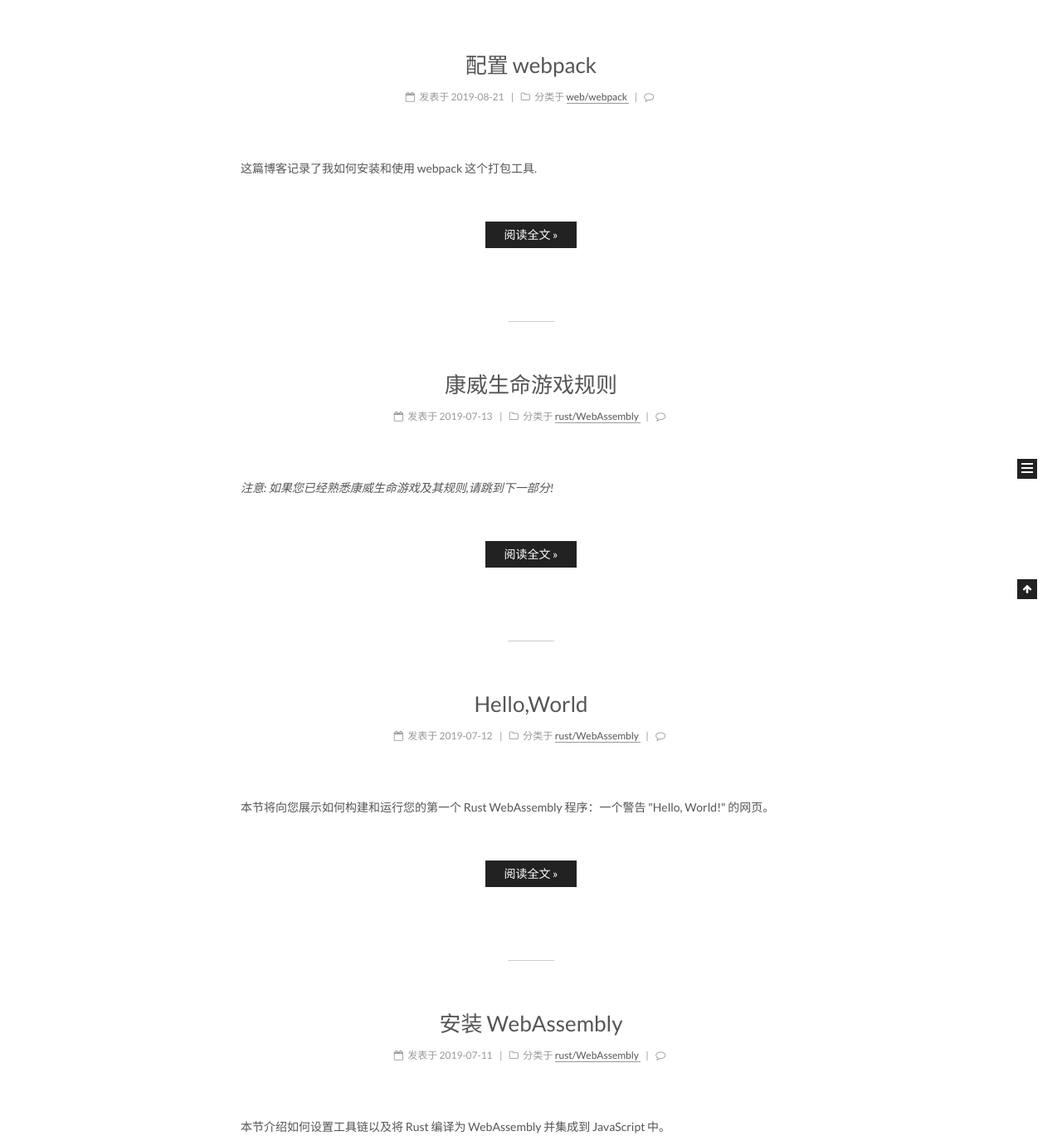
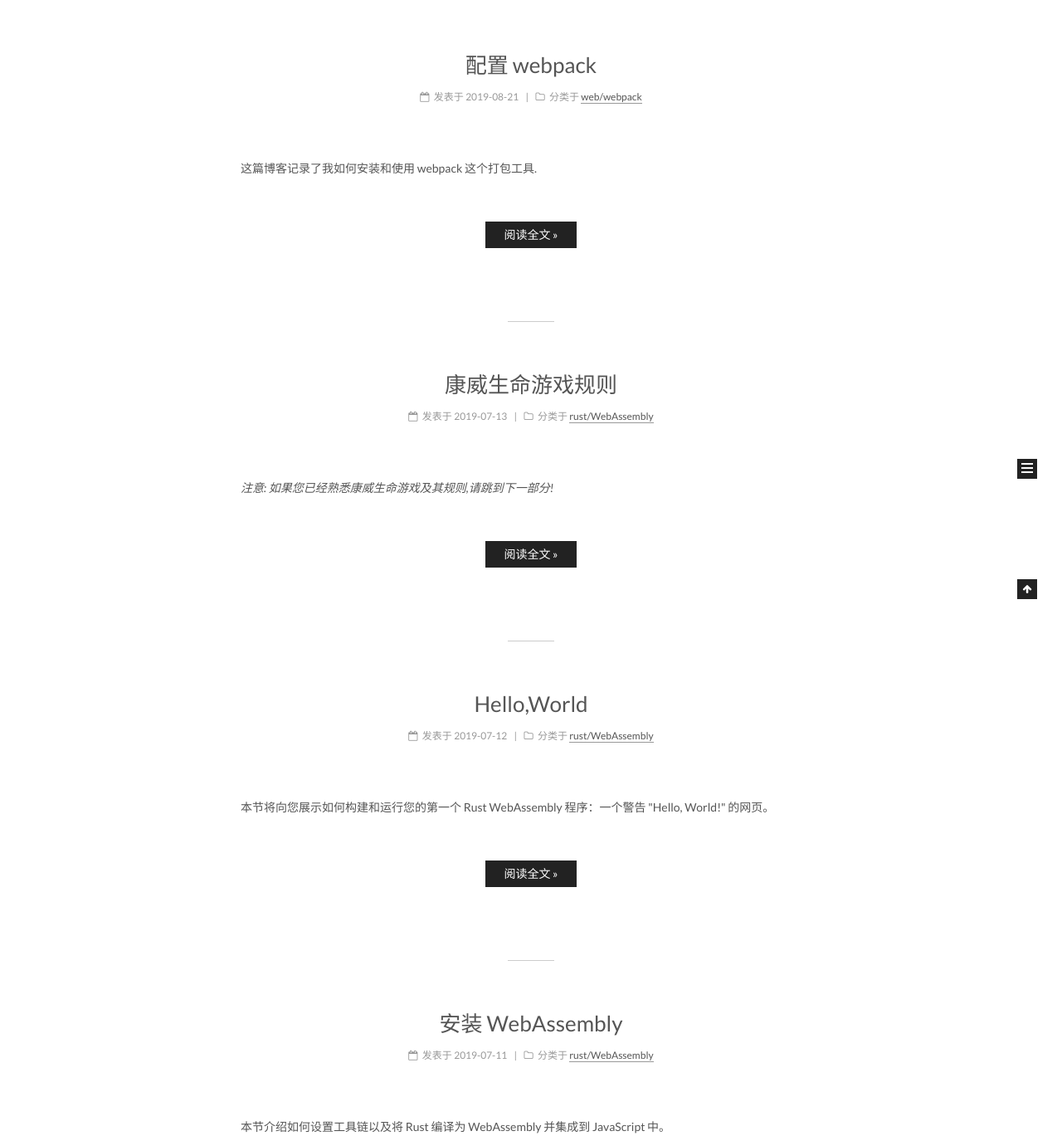
Before and after one commit to lkighy/lkighy.github.io, a Jekyll site: the page built from index.html, in a window 1280 px wide. Shown: the part 278-1647 px from the top of the page at 83% size. Built offline with Jekyll 4.4.1, drawn with Linux system fonts in a browser that asks for light colours; the list of posts is cut into pages by our own code; comment, search, counter and statistics services are not loaded.

Commit message:
取消使用评论

```diff
--- a/_config.yml
+++ b/_config.yml
@@ -382,8 +382,8 @@ han: false
 
 # Disqus
 disqus:
-  enable: true
-  shortname: lkighy
+  enable: false
+  shortname:
   count: true
   # hide comments (visitors need to click to load the comments)
   # count need to be false when hide is true
```
